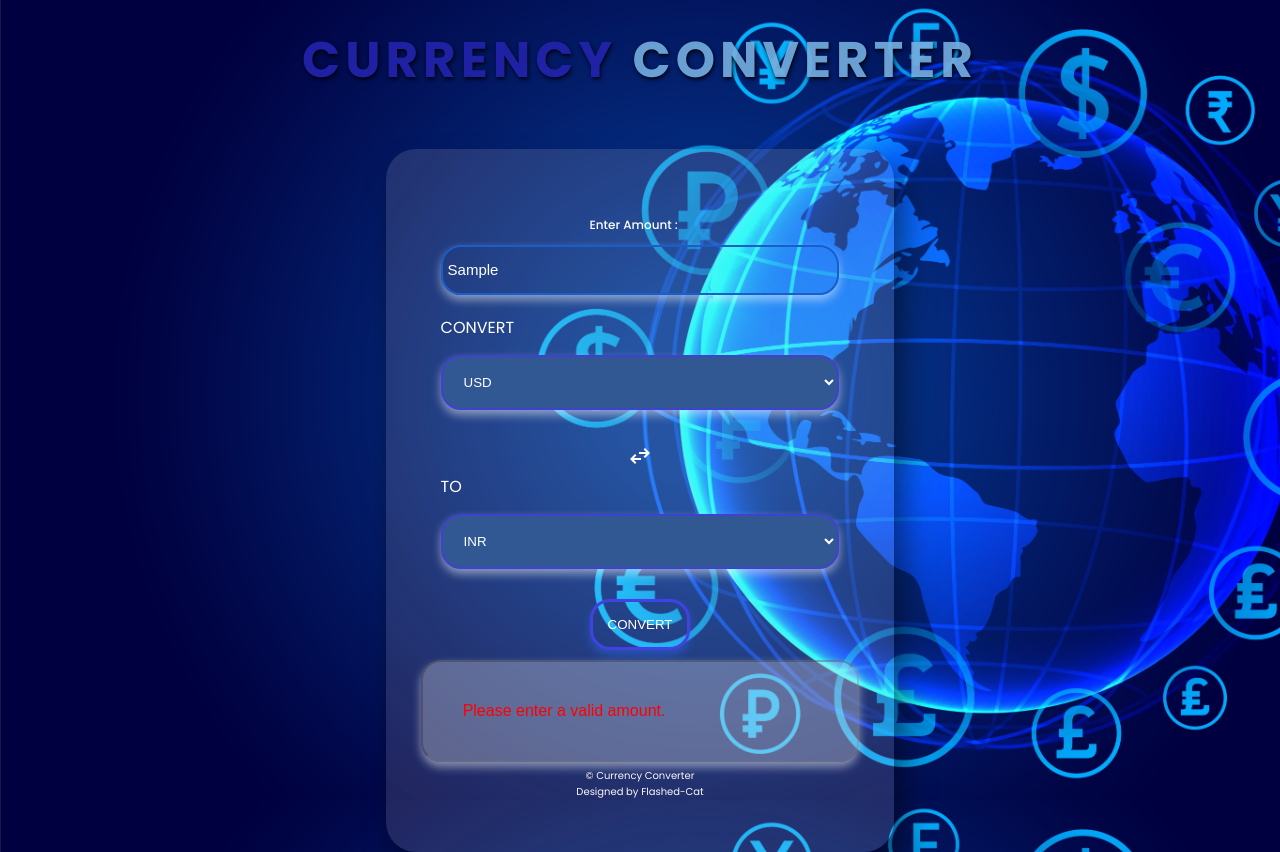
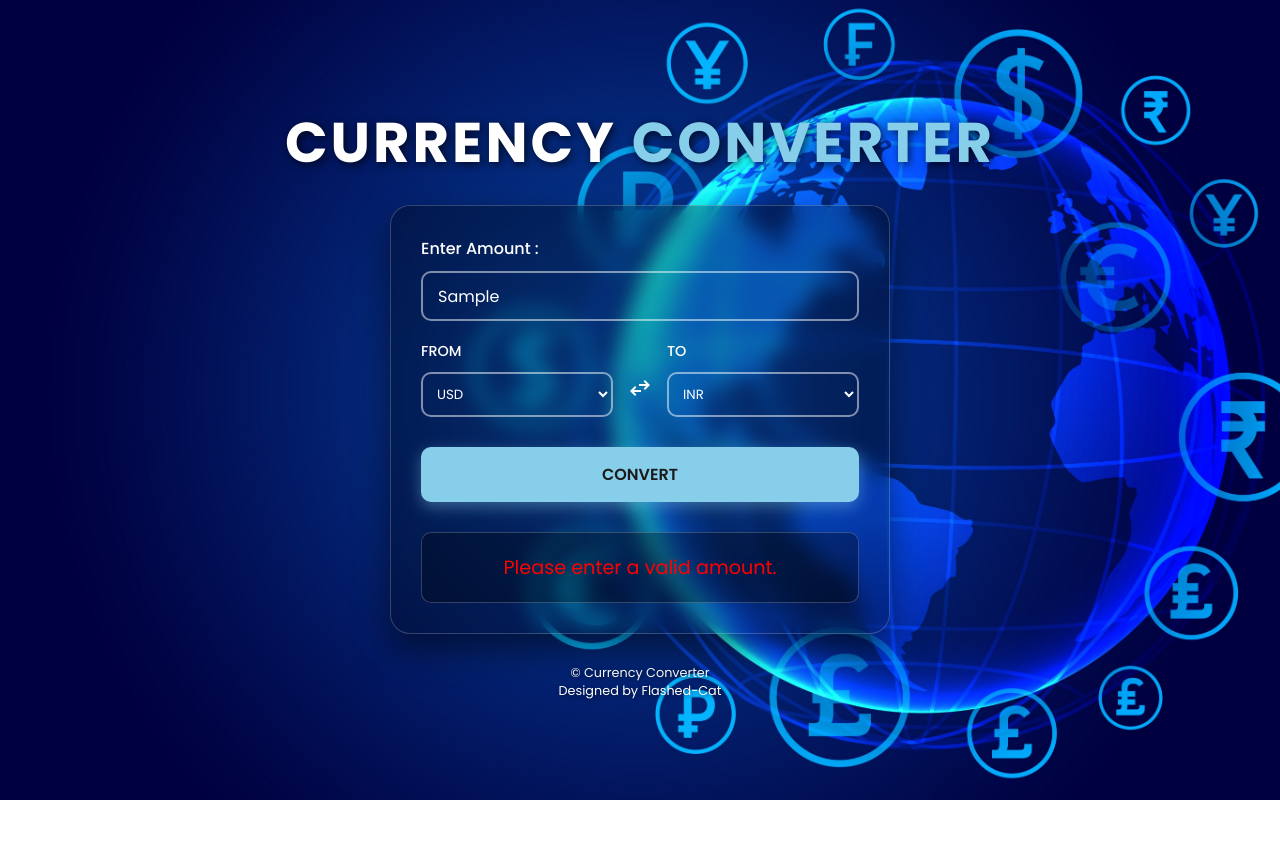
Before and after one commit to AlenSony/currency-converter, a website: page index.html in a window 1280 px wide. Both pictures are taken after typing "Sample" into the empty fields and a click on the button "CONVERT". After the commit the page ends 800 px from the top, so only its background shows below. Drawn offline with Linux system fonts and the light colour scheme; a web font is replaced by a local one.

Commit message:
Modified

```diff
--- a/index.html
+++ b/index.html
@@ -20,14 +20,18 @@
         <p id="text">Enter Amount  :</p>
         <input id="input-container" type="text" placeholder=100>
         <div class="select">
-            <p id="convert-from-text">CONVERT</p>
-            <select id="from-inputs"></select>
+            <div class="from-container">
+                <p id="convert-from-text">FROM</p>
+                <select id="from-inputs"></select>
+            </div>
             <div class="toggle-button">
                 <i><svg class="t-button" xmlns="http://www.w3.org/2000/svg" height="24px" viewBox="0 -960 960 960" width="24px" fill="#ffff"><path d="M280-160 80-360l200-200 56 57-103 103h287v80H233l103 103-56 57Zm400-240-56-57 103-103H440v-80h287L624-743l56-57 200 200-200 200Z"/></svg>
                 </i>
             </div>
-            <p id="convert-to-text">TO</p>
-            <select id="to-inputs"></select>
+            <div class="to-container">
+                <p id="convert-to-text">TO</p>
+                <select id="to-inputs"></select>
+            </div>
         </div>
         <button id="convert-button">CONVERT</button>
             <input id="result-box" type="textbox" disabled>
--- a/style.css
+++ b/style.css
@@ -2,215 +2,209 @@
     padding:0;
     margin:0;
     box-sizing: border-box;
+    font-family: 'Poppins', sans-serif;
 }
-header{
-    width:1140px;
-    max-width: 100%;
-    padding: left 10px;
-    display:flex;
-    justify-content: center;
-    position:relative;
-    height: 100px;
-    font-size: 25px;
-    margin:auto;
-    margin-top:10px;
-    margin-left:150px;
-    margin-right:150px;
-    font-weight: 500;
-    display: flex;
-    justify-content: center;
-    align-items: center;
-    color:rgb(35, 35, 173);
-    text-shadow: 1px 2px 4px #000;
-    opacity:0.9;
-    letter-spacing: 5px;
-    z-index: 999;
-}
-#converter{
-    color:rgb(118, 174, 223)
-}
+
 body{
-    height: 100vh;
-    width: 100vw;
-    font-family:Poppins;
+    min-height: 100vh;
+    width: 100%;
     background-image: url("currency-converter bckground.jpg");
     background-size: cover;
-    background-repeat: none;
-    overflow: hidden;
+    background-position: center;
+    background-repeat: no-repeat;
     display: flex;
     flex-direction: column;
     align-items: center;
     justify-content: center;
+    padding: 20px;
 }
+
+header{
+    text-align: center;
+    margin-bottom: 20px;
+}
+
+.heading{
+    font-size: clamp(2rem, 5vw, 3.5rem);
+    color: #fff;
+    text-shadow: 2px 2px 8px rgba(0, 0, 0, 0.7);
+    letter-spacing: 3px;
+}
+
+#converter{
+    color: #87ceeb;
+}
+
 .wrapper{
-    margin-top:220px;
-    position:absolute;
-    display:flex;
-    flex-direction: column;
-    justify-content: space-between;
-    align-items: center;
-    padding:100px;
-    max-width: 80%;
-    box-sizing: border-box;
-    background-color: rgba(216, 205, 205, 0.147);
-    margin-bottom:50px;
-    border-radius:30px;
-    box-shadow: 10px 20px 30px rgba(0,0,10,0.5);
-    overflow: hidden;
-    padding:55px;
-    margin-bottom:20px;
+    width: 100%;
+    max-width: 500px;
+    background-color: rgba(0, 0, 0, 0.3);
+    border-radius: 20px;
+    box-shadow: 0 15px 35px rgba(0,0,0,0.5);
+    padding: 30px;
+    backdrop-filter: blur(10px);
+    border: 1px solid rgba(255, 255, 255, 0.2);
+}
 
+#text{
+    font-size: 1rem;
+    font-weight: 500;
+    color:#ffff;
+    margin-bottom: 10px;
 }
-.wrapper #text{
-    font-size: 12px;
-    font-weight: 500;
-    width:200px;
-    margin:10px;
-    color:#ffff;
-    display:flex;
-    justify-content:left;
-    padding:10px;
-    margin:2px 1px 1px 80px;
 
-}
-.wrapper #input-container{
-    padding:5px;
-    width:100%;
+#input-container{
+    width: 100%;
     height: 50px;
     background-color:transparent;
-    border-radius: 20px;
-    font-size: 15px;
-    border:2px solid #1760cc;
+    border-radius: 10px;
+    font-size: 1rem;
+    border: 2px solid rgba(255, 255, 255, 0.5);
     color:#ffff;
-    box-shadow: 0px 5px 10px rgba(255, 255, 255, 0.482);
+    padding: 0 15px;
+    transition: all 0.3s ease;
 }
-.wrapper #input-container:focus{
-    border:2px solid rgb(255, 255, 255);
-    box-shadow: 10px 20px 30px rgba(0,0,0,0.5);
-    background-color: rgba(255, 249, 249, 0.349);
+
+#input-container::placeholder{
+    color: rgba(255,255,255,0.7);
+}
+
+#input-container:focus{
+    border-color: #fff;
+    background-color: rgba(255, 255, 255, 0.1);
     outline: none;
 }
-.wrapper #input-container:active{
-    border:2px solid rgb(255, 255, 255);
-    box-shadow: 10px 20px 30px rgba(0,0,0,0.5);
-    background-color: rgba(255, 249, 249, 0.349);
-}
-.wrapper .select {
+
+.select {
   display: flex;
-  flex-wrap: wrap;
   justify-content: space-between;
   align-items: center;
   gap: 15px;
   padding: 20px 0;
   width: 100%;
   color:white;
-  z-index: 1;
 }
+
+.from-container, .to-container {
+    display: flex;
+    flex-direction: column;
+    gap: 10px;
+    width: 45%;
+}
+
+#convert-from-text, #convert-to-text {
+    font-size: 0.9rem;
+    font-weight: 500;
+}
+
 .wrapper select{
-    padding:17px;
-    gap:15px;
-    max-width: 100%;
+    padding: 10px;
     width:100%;
-    border:2px solid rgb(65, 65, 207);
-    border-radius: 20px;
+    border:2px solid rgba(255, 255, 255, 0.5);
+    border-radius: 10px;
     background-color: transparent;
-    box-shadow: 0px 5px 10px rgba(255, 255, 255, 0.482);
+    color:white;
+    cursor: pointer;
+    transition: all 0.3s ease;
+}
+
+.wrapper select option {
     background-color: #315892;
+    color: white;
+}
+
+.wrapper select:focus{
+    border-color: #fff;
+    background-color: rgba(255, 255, 255, 0.1);
+    outline:none;
+}
+
+.toggle-button{
+  display: flex;
+  align-items: center;
+  justify-content: center;
+  cursor:pointer;
+  padding-top: 25px; /* Align with select boxes */
+}
+
+.t-button{
+  fill: #fff;
+  transition: transform 0.5s ease;
+}
+.t-button:active{
+  transform: rotate(180deg);
+}
+
+#convert-button{
+    width: 100%;
+    padding:15px;
+    margin: 10px 0;
+    background: #87ceeb;
+    border: none;
+    border-radius:10px;
+    color: #1a1a1a;
+    font-size: 1rem;
+    font-weight: 600;
+    cursor: pointer;
+    transition: all 0.3s ease;
+    box-shadow: 0 5px 15px rgba(135, 206, 235, 0.4);
+}
+
+#convert-button:hover{
+    background: #76bada;
+    transform: translateY(-2px);
+    box-shadow: 0 8px 20px rgba(135, 206, 235, 0.6);
+}
+
+#convert-button:active{
+    transform: translateY(0);
+    box-shadow: 0 5px 15px rgba(135, 206, 235, 0.4);
+}
+
+#result-box{
+    width: 100%;
+    margin-top: 20px;
+    padding: 20px;
+    border-radius: 10px;
+    background-color: rgba(0,0,0,0.3);
+    border: 1px solid rgba(255,255,255,0.2);
+    color: #fff;
+    font-size: 1.2rem;
+    text-align: center;
+    min-height: 60px;
+    visibility: hidden; /* Keep it hidden initially */
+    word-wrap: break-word;
+}
+
+footer{
+    font-size: 0.8rem;
     color:white;
-    margin:0;
+    text-align: center;
+    margin-top: 30px;
+    text-shadow: 1px 1px 4px rgba(0,0,0,0.5);
 }
-.wrapper .toggle-button{
-  text-align: center;
-  padding:7px;
-  margin-top:10px;
-  height:13px;
-  margin:10px;
-  width:100%;
+
+@media (max-width: 480px) {
+    .select {
+        flex-direction: column;
+        align-items: center;
     }
-.wrapper .t-button{
-  color:#fffdfd;
-  margin: 2px 2px 2px 2px;
-  cursor:pointer;
+
+    .from-container, .to-container {
+        width: 100%;
     }
-.wrapper .t-button:active{
-  transform: rotate(360deg);
-  transition:0.7s;
-}
-.wrapper select:focus{
-    box-shadow: 2px 2px 2px black 0.8;
-    border-color: #ffff;
-}
-.wrapper #convert-button{
-    padding:15px;
-    margin:10px 0px 10px 0px;
-    background: transparent;
-    border:3px solid rgb(66, 66, 228);
-    border-radius:20px;
-    color:rgb(255, 255, 255);
-    font-style: Poppins;
-    box-shadow: 0px 5px 10px rgba(43, 106, 242, 0.482);
-}
-.wrapper #convert-button:hover{
-    box-shadow: 0px 5px 10px rgba(238, 239, 243, 0.482);
-    scale:1.01;
-    transition:0.5s;
-}
-.wrapper #convert-button:active{
-    scale:0.9;
-    box-shadow: 0px 5px 10px rgba(25, 51, 151, 0.482);
-    transition: 0.3s;
-}
-.wrapper .result{
-    padding:2px;
-    margin:15px;
-    color:rgb(1, 255, 1);
-}
-.wrapper #result-box{
-    padding:40px;
-    margin-bottom: 35px;
-    border-radius: 20px;
-    width:110%;
-    overflow: hidden;
-    box-shadow: 0px 5px 10px rgba(255, 255, 255, 0.482);
-    color:rgb(10, 255, 10);
-    font-size: 1rem;
-    visibility:hidden;
 
-}
-@media (max-width: 768px) {
-  header {
-    font-size: 1.5rem;
-    padding:70px 0px 5px 90px;
-
+    .toggle-button {
+        transform: rotate(90deg);
+        padding-top: 0;
+        margin: 10px 0;
     }
 
     .wrapper {
-    margin-top: 0 px;
         padding: 20px;
     }
 
-  .wrapper .select {
-    flex-direction: column;
-    align-items: stretch;
-  }
-
-  .wrapper select {
-    width: 100%;
-  }
-
-  .wrapper .convert-button {
-    width: 100%;
-  }
-
-  .wrapper #result-box {
-    padding: 20px;
+    .heading {
+        font-size: clamp(1.8rem, 8vw, 2.5rem);
     }
 }
-footer{
-    font-size: 10px;
-    display: flex;
-    justify-content: center;
-    align-items: center;
-    flex-direction: column;
-    color:white;
-}
```
Lines whose indentation alone changed are shown as unchanged.
